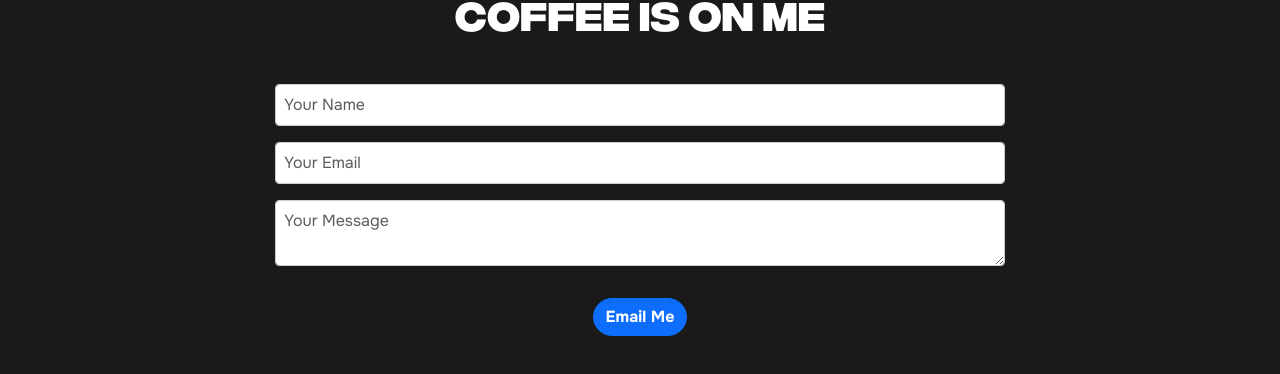
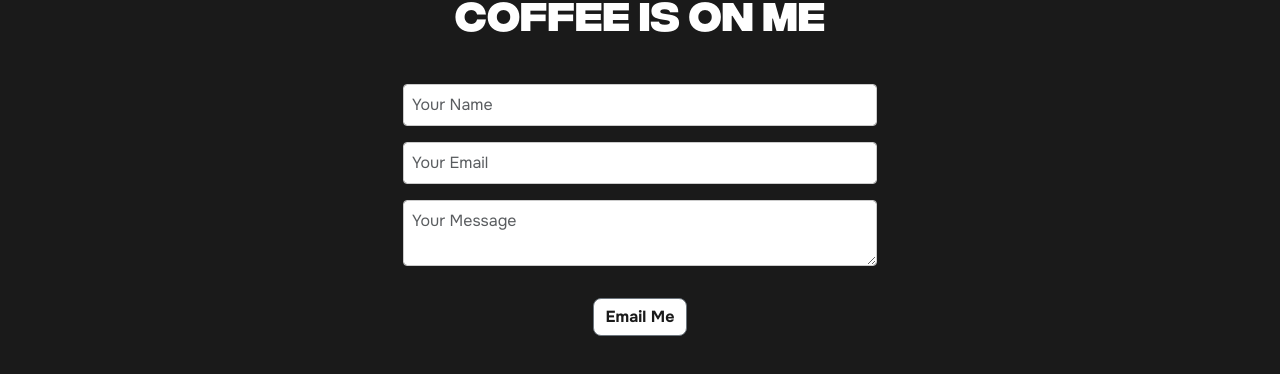
Before and after one commit to JustinChuangGit/PortfolioWebsite, a React (Create React App) app: page / in a window 1280 px wide. Shown: the part 1480-1854 px from the top of the page. Built offline with nearby package versions, Linux system fonts and the light colour scheme; no server answers; the database is empty.

Commit message:
button stlyed

```diff
--- a/src/screens/home/components/contactSection/ContactSection.css
+++ b/src/screens/home/components/contactSection/ContactSection.css
@@ -59,14 +59,17 @@
     margin-top: 2rem;
     font-size: 1rem;
     font-weight: bold;
-    border-radius: 2rem;
-    color: white;
+    border-radius: 0.5rem;
+    color: #1a1a1a;
+    background-color: white;
   }
 
 .email-form{
     font-family: 'Onest', sans-serif;
   font-weight: 400; /* Adjust the weight if necessary */
   font-size:0.85rem;
+  width: 65%;
+  margin: auto;
 }
 
   .email-form .form-group {
--- a/src/screens/home/components/contactSection/ContactSection.js
+++ b/src/screens/home/components/contactSection/ContactSection.js
@@ -32,7 +32,7 @@ const ContactSection = () => {
           <div className="form-group mt-3">
             <textarea name="message" className="form-control" placeholder="Your Message" required></textarea>
           </div>
-          <button type="submit" className="btn btn-primary email-button mt-3">Email Me</button>
+          <button type="submit" variant="secondary" className="btn btn-secondary email-button mt-3">Email Me</button>
         </form>
       </div>
     </div>
```
